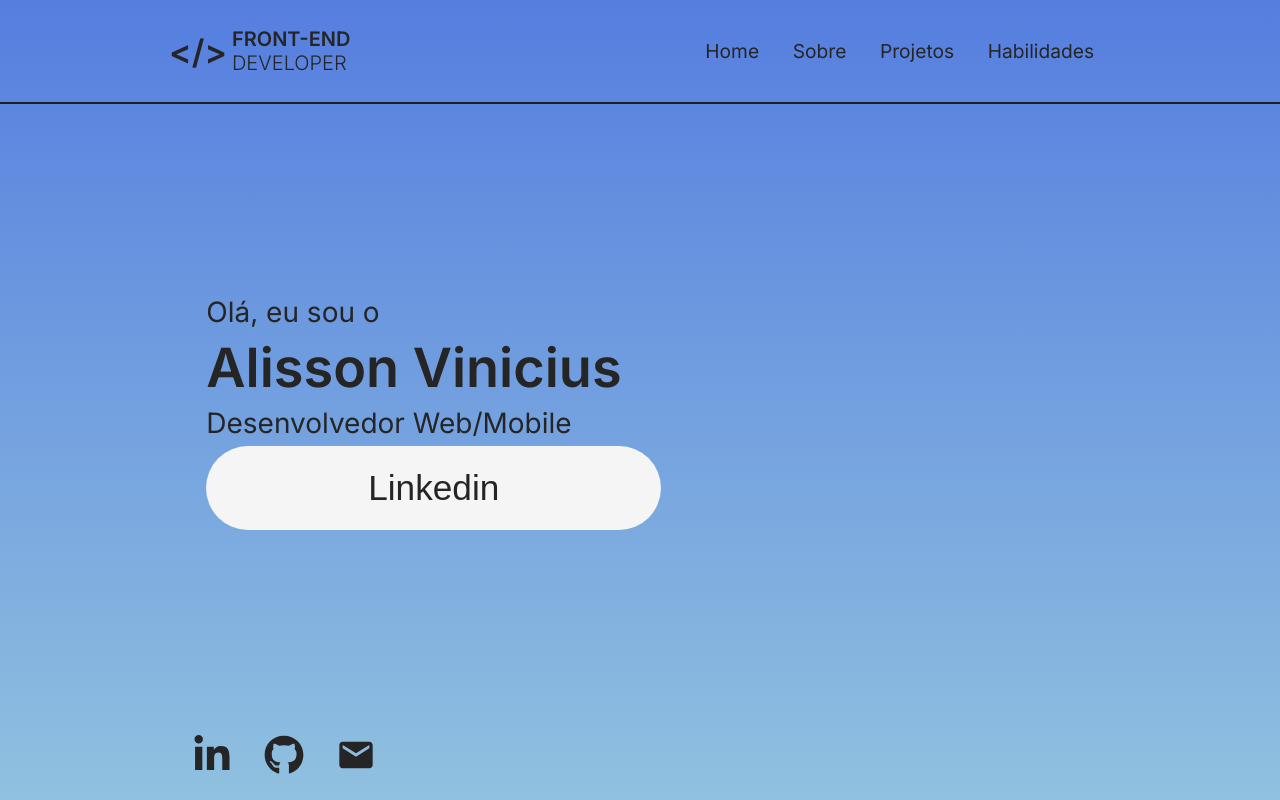
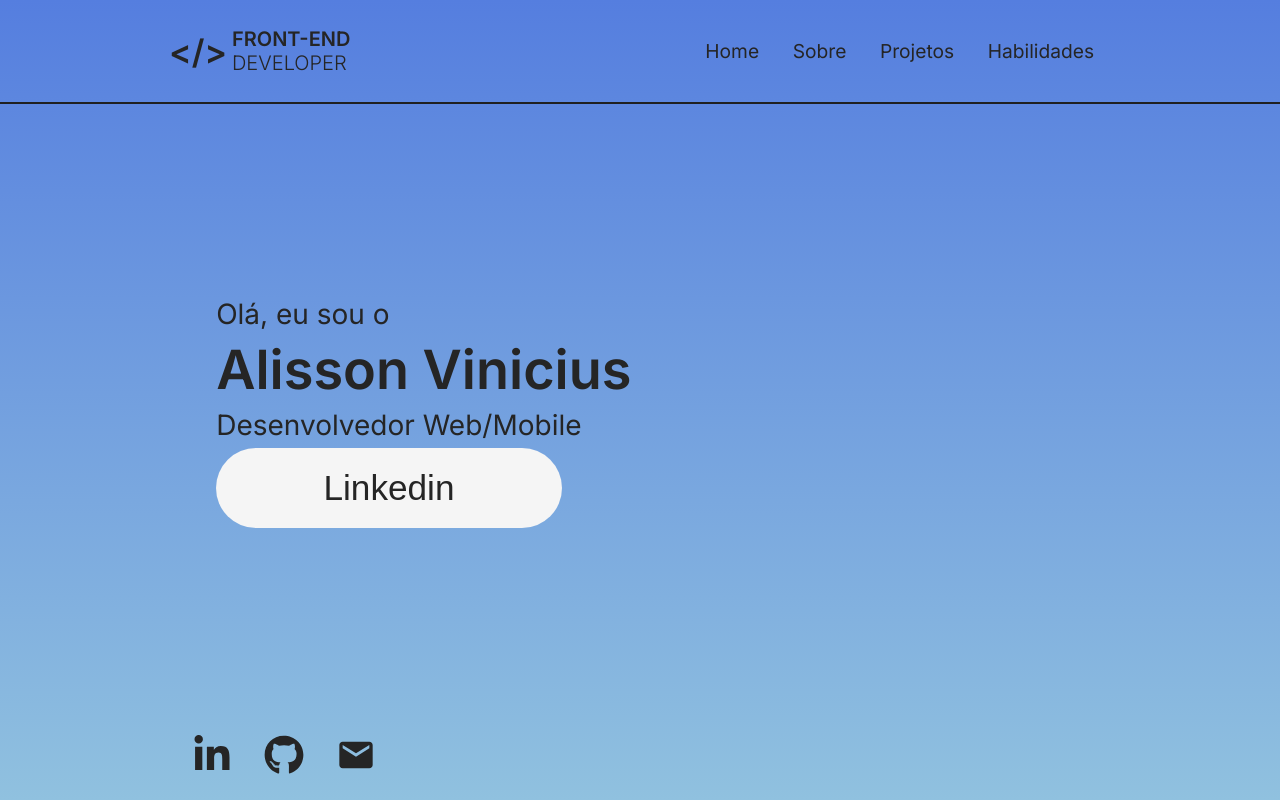
Before and after one commit to alisson2014/site-pessoal, a React (Create React App) app: page / in a window 1280 px wide. Built offline with nearby package versions, Linux system fonts and the light colour scheme; no server answers.

Commit message:
[POR-005]: apliquei props ao button

```diff
--- a/src/components/Atoms/Button/atoms.ts
+++ b/src/components/Atoms/Button/atoms.ts
@@ -1,10 +1,10 @@
 import styled from "styled-components"
 
-export const Button = styled.button`
-  width: 455px;
-  height: 84px;
+export const Component = styled.button`
+  background-color: ${({ color }) => (color ? color : "#f5f5f5")};
+  width: 27vw;
+  height: 10vh;
   text-align: center;
-  background-color: whitesmoke;
   font-size: 2.2em;
   font-weight: 400;
   border: 0;
@@ -12,8 +12,8 @@ export const Button = styled.button`
   cursor: pointer;
 
   :hover {
-    letter-spacing: 11px;
-    transform: scale(1.015);
+    letter-spacing: 10px;
+    transform: scale(1.01);
     transition: all 0.6s ease-in-out;
   }
 
--- a/src/components/Atoms/Button/index.tsx
+++ b/src/components/Atoms/Button/index.tsx
@@ -1,19 +1,26 @@
-import * as Atoms from "./atoms"
+import { Component } from "./atoms";
+interface IButtonProps {
+  text: string
+  color?: string
+  href?: string
+  target?: string
+};
 
-interface IButton {
-  href: string
-  target?: string
-  text: string
-}
+const Button = ({
+  text,
+  color,
+  href,
+  target
+}: IButtonProps) => {
 
-const Button = ({ href, target, text }: IButton) => {
   return (
-    <Atoms.Button>
-      <a href={href} target={target}>
+    <Component color={color}>
+      <a href={href} target={target ? target : "_blank"}>
         {text}
       </a>
-    </Atoms.Button>
-  )
-}
+    </Component>
+  );
+};
 
-export default Button
+
+export default Button;
--- a/src/pages/Home/index.tsx
+++ b/src/pages/Home/index.tsx
@@ -30,9 +30,7 @@ const Home = () => {
         <Atoms.TittleContent>
           Desenvolvedor Web/Mobile
         </Atoms.TittleContent>
-        <Button href="https://www.linkedin.com/in/alisson-vinicius-morais-de-almeida-027553252"
-          target="_blank" text="Linkedin"
-        />
+        <Button href="https://www.linkedin.com/in/alisson-vinicius-morais-de-almeida-027553252/" text="Linkedin" />
       </Atoms.Content>
       <Avatar src={user.avatar} alt={user.name} />
     </Atoms.FlexBox>
```
